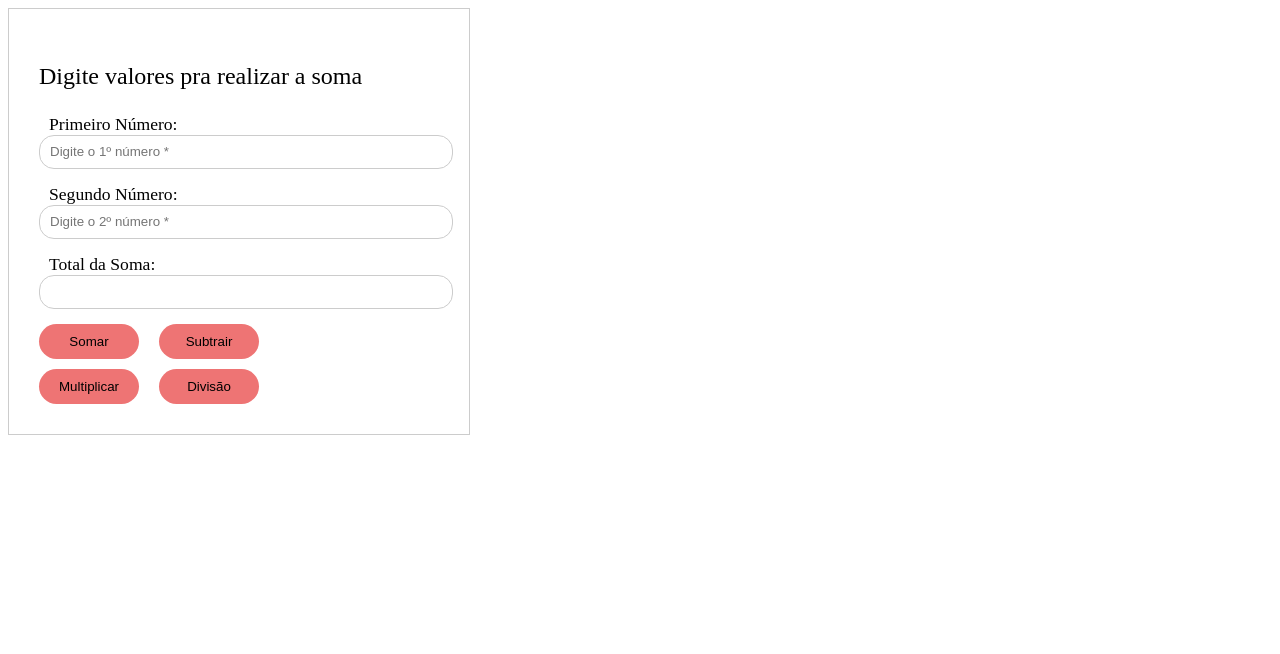
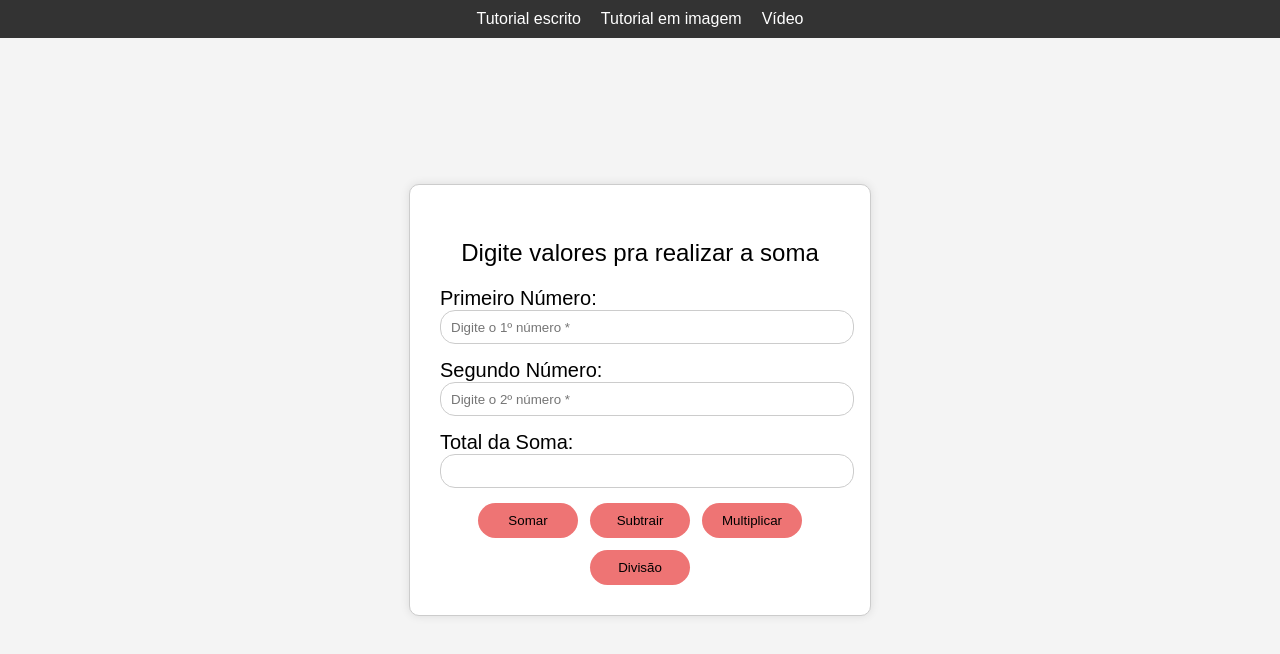
Before and after one commit to 74v4r35/74v4r35.github.io, a plain HTML site: page index.html in a window 1280 px wide. Drawn offline with Linux system fonts and the light colour scheme.

Commit message:
Add files via upload

```diff
--- a/css/estilo.css
+++ b/css/estilo.css
@@ -1,47 +1,93 @@
-body{
+/*código de navegação*/
+nav {
+    background-color: #333;
+    padding: 10px;
+    width: 100%;
+    position: fixed;
+    top: 0px;
+}
+nav ul {
+    list-style: none;
+    margin: 0px;
+    padding: 0px;
+    display: flex;
+    justify-content: center;
+}
+nav ul li a {
+    color: #fff;
+    text-decoration: none;
+    padding: 5px 10px;
+}
+
+/* Código principal*/
+
+body {
+    display: flex;
+    justify-content: center;
+    align-items: center;
+    height: 100vh;
+    margin: 0;
+    padding: 0;
+    font-family: Arial, sans-serif;
+    background-color: #f4f4f4;
+}
+
+.container {
     width: 400px;
     padding: 30px;
-    border:1px solid #ccc;
+    border: 1px solid #ccc;
+    background-color: #fff;
+    border-radius: 10px;
+    box-shadow: 0 0 10px rgba(0, 0, 0, 0.1);
+    text-align: center;
 }
-body p{
+
+.container p {
     width: 100%;
     font-size: 1.5em;
+    margin-bottom: 20px;
 }
-.field{
+image{
+    size: 30px;
+}
+
+.field {
     width: 100%;
     margin: 15px 0;
 }
+
 .field label,
-.field span{
-    padding-left: 10px;
-    font-size: 1.1em;
+.field span {
+    font-size: 20px;
     display: block;
     width: 100%;
+    text-align: left;
 }
-.radiobox label{
-    width: auto;
-    display: inline-block;
-}
-input[type=text],
-input[type=number]{
+input{
     width: 100%;
     padding-left: 10px;
     height: 30px;
-    line-height: 30px;
     border-radius: 15px;
     border: 1px solid #ccc;
-    outline: none;
 }
-
+.button-pos{
+    display: flex;
+    flex-direction: row;
+    flex-wrap: wrap;
+    gap: 12px;
+    justify-content: center;
+}
 button{
     display: block;
     background-color: #ee7474;
     height: 35px;
     border: none;
-    outline: 0;
     cursor: pointer;
     width: 100px;
-    margin: 100 auto;
     text-align: center;
     border-radius: 35px;
 }
+
+button:hover {
+    background-color: #d9534f;
+}
--- a/index.html
+++ b/index.html
@@ -1,14 +1,25 @@
 <!DOCTYPE html>
 <html lang="pt-br">
+
 <head>
-    <title>Formulário HTML</title>
-    <meta charset="utf-8"/>
+    <title>Calculadora</title>
+    <link rel="icon" type="image/x-icon" href="imagem/calc.png">
+    <meta charset="utf-8" />
     <link rel="stylesheet" type="text/css" href="css/estilo.css">
     <script src="js/script.js"></script>
 
 </head>
+
 <body>
+    <nav>
+        <ul>
+            <li><a href="explica/texto.html">Tutorial escrito</a></li>
+            <li><a href="explica/imagem.html">Tutorial em imagem</a></li>
+            <li><a href="explica/video.html">Vídeo</a></li>
+        </ul>
+    </nav>
 
+    <div class="container">
         <p> Digite valores pra realizar a soma</p>
 
         <div class="field">
@@ -25,20 +36,22 @@
 
         <div class="field">
             <label for="result">Total da Soma:</label>
-            <input type="text" id="total" name="valtotal"  >
+            <input type="text" id="total" name="valtotal">
         </div>
-
+        <div class="button-pos">
             <div class="button">
                 <button id="soma" onclick="soma()">Somar</button>
             </div>
             <div class="button">
-            <button id="menos" onclick="menos()" style="margin-left: 120px; margin-top: -35px;">Subtrair</button>
+                <button id="menos" onclick="menos()">Subtrair</button>
             </div>
             <div class="button">
-            <button id="mult" onclick="mult()" style="margin-top: 10px;">Multiplicar</button>
+                <button id="mult" onclick="mult()">Multiplicar</button>
             </div>
             <div class="button">
-            <button id="div" onclick="div()" style="margin-left: 120px; margin-top: -35px;">Divisão</button>
+                <button id="div" onclick="div()">Divisão</button>
+            </div>
+        </div>
     </div>
 </body>
 
```
Also changed, not shown: explica/imagem.html (added, +29 -0 lines), explica/texto.html (added, +27 -0 lines), explica/video.html (added, +35 -0 lines), imagem/calc.png (added), imagem/explicado.png (added). Lines whose indentation alone changed are shown as unchanged.
